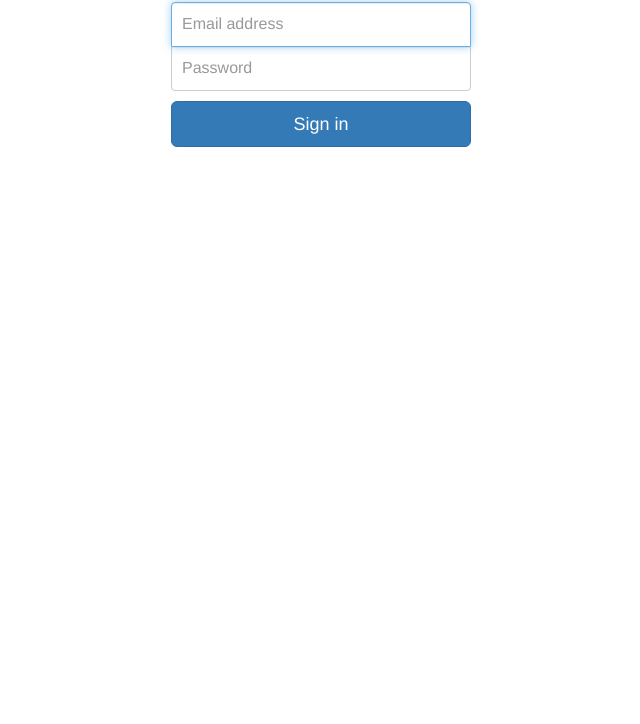
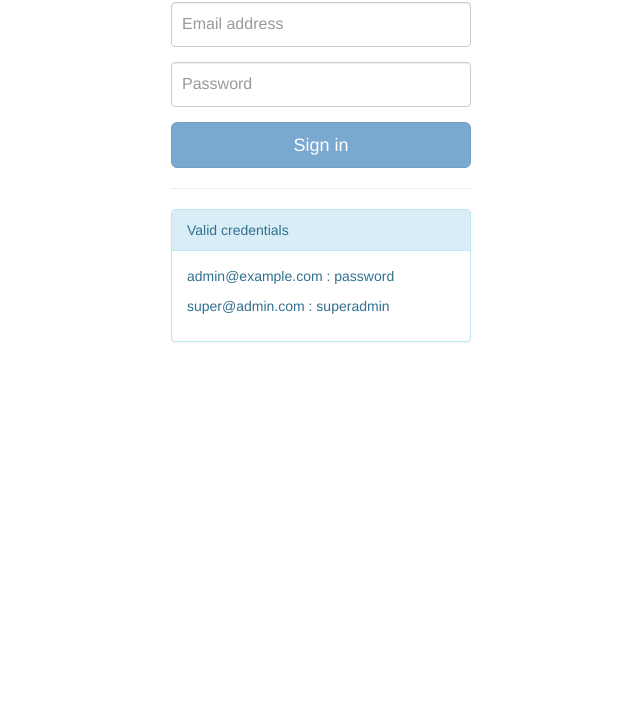
Before and after one commit to fealaer/realine-test-spa, a website: page src/index.html at #/login in a window 1280 px wide. Shown: the part 76-800 px from the top of the page, without its empty margins (319-959 px from the left). Drawn offline with nearby package versions, Linux system fonts and the light colour scheme; some packages are replaced by stand-ins of ours.

Commit message:
Refactored and updated form representation (html, css) Refactored and updated form behavior (controller)

```diff
--- a/src/app/public/login/login.css
+++ b/src/app/public/login/login.css
@@ -22,17 +22,11 @@
 .form-signin .form-control:focus {
     z-index: 2;
 }
-.form-signin input[type="email"] {
-    margin-bottom: -1px;
-    border-bottom-right-radius: 0;
-    border-bottom-left-radius: 0;
-}
-.form-signin input[type="password"] {
-    margin-bottom: 10px;
-    border-top-left-radius: 0;
-    border-top-right-radius: 0;
-}
 
 .form-signin .alert {
     margin-top: 10px;
 }
+
+.form-signin div.help-block.has-error p {
+    color: #a94442;
+}
--- a/src/app/public/login/login.ctrl.js
+++ b/src/app/public/login/login.ctrl.js
@@ -1,27 +1,38 @@
 (function () {
   'use strict';
 
-  function LoginCtrl ($timeout, UserServ) {
+  function LoginCtrl($timeout, UserServ) {
     var vm = this;
     vm.data = {};
     vm.formError = null;
 
     vm.login = login;
     vm.cleanFormError = cleanFormError;
+    vm.hasError = hasError;
+    vm.getUsers = getUsers;
 
-    function login () {
+    function login() {
       if (vm.form.$valid) {
         UserServ.login(vm.data).then(function (result) {
           console.log(result);
         }, function (err) {
+          console.log(err);
           vm.formError = err;
-          $timeout(cleanFormError, 2000);
+          $timeout(cleanFormError, 3000);
         });
       }
     }
 
-    function cleanFormError () {
+    function cleanFormError() {
       vm.formError = null;
+    }
+
+    function hasError(elem) {
+      return elem.$touched && elem.$invalid;
+    }
+
+    function getUsers() {
+      return UserServ.getUsers();
     }
   }
 
--- a/src/app/public/login/login.html
+++ b/src/app/public/login/login.html
@@ -1,13 +1,40 @@
 <div class="container form-signin" ng-controller="LoginCtrl as login">
-	<form name="login.form">
+	<form name="login.form" novalidate>
 		<h2 class="form-signin-heading">Please sign in</h2>
-		<label for="inputEmail" class="sr-only">Email address</label>
-		<input type="email" id="inputEmail" class="form-control" autofocus="" placeholder="Email address"
-		       required="" ng-model="login.data.email" ng-change="cleanFormError()">
-		<label for="inputPassword" class="sr-only">Password</label>
-		<input type="password" id="inputPassword" class="form-control" placeholder="Password"
-		       required="" ng-model="login.data.password"  ng-change="cleanFormError()">
-		<button class="btn btn-lg btn-primary btn-block" type="submit" ng-click="login.login()">Sign in</button>
+
+		<div class="form-group" ng-class="{ 'has-error': login.hasError(login.form.email) }">
+			<label for="inputEmail" class="sr-only">Email address</label>
+			<input type="email" id="inputEmail" class="form-control" placeholder="Email address"
+			       required="" ng-model="login.data.email" ng-change="cleanFormError()" name="email">
+
+			<div class="help-block" ng-show="login.hasError(login.form.email)" ng-messages="login.form.email.$error">
+				<div ng-messages-include="app/common/partials/messages.html"></div>
+			</div>
+		</div>
+		<div class="form-group" ng-class="{ 'has-error': login.hasError(login.form.password) }">
+			<label for="inputPassword" class="sr-only">Password</label>
+			<input type="password" id="inputPassword" class="form-control" placeholder="Password"
+			       required="" ng-model="login.data.password" ng-change="cleanFormError()" name="password">
+
+			<div class="help-block" ng-show="login.hasError(login.form.password)" ng-messages="login.form.password.$error">
+				<div ng-messages-include="app/common/partials/messages.html"></div>
+			</div>
+		</div>
+
+		<div class="help-block" ng-messages="login.formError" ng-class="{ 'has-error': login.formError }">
+			<div ng-messages-include="app/common/partials/messages.html"></div>
+		</div>
+
+		<button class="btn btn-lg btn-primary btn-block" type="submit" ng-disabled="login.form.$invalid"
+		        ng-click="login.login()">Sign in
+		</button>
 	</form>
-	<div ng-show="login.formError" class="alert alert-danger form-signin-alert fade in" role="alert">{{login.formError}}</div>
+	<hr/>
+	<div class="panel panel-info">
+		<div class="panel-heading">Valid credentials</div>
+		<div class="panel-body">
+			<p class="text-info" ng-repeat="user in login.getUsers()">{{user.credentials.email + ' : ' +
+				user.credentials.password}}</p>
+		</div>
+	</div>
 </div>
```
